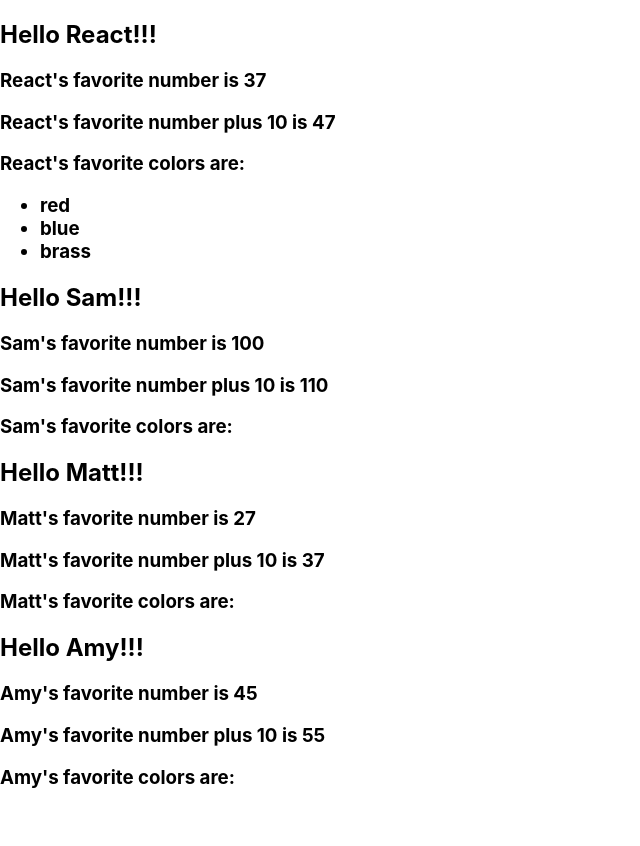
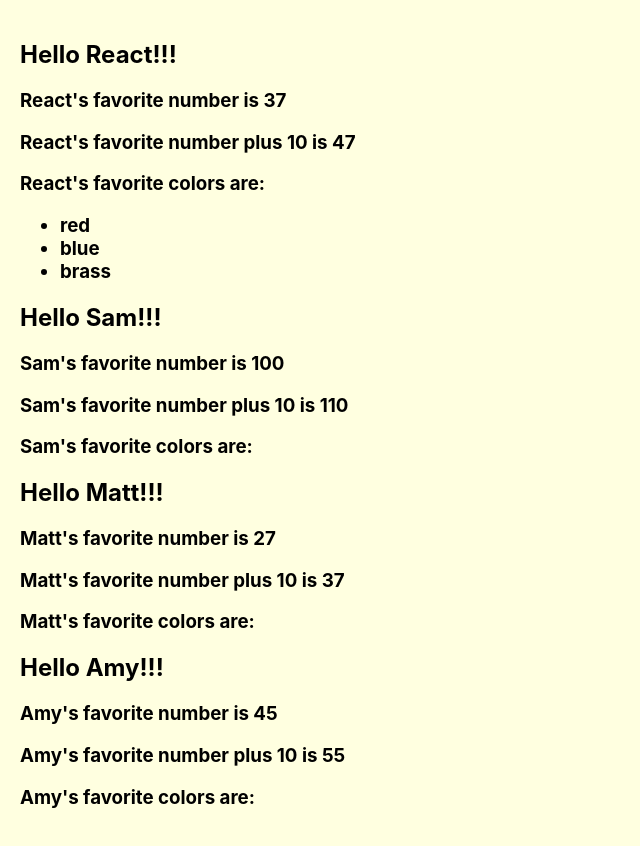
Before and after one commit to PaugelS20/week5app, a React (Create React App) app: page / in a window 1280 px wide. Shown: the whole page, without its empty margins (0-640 px from the left). Before the commit the page ends 807 px from the top, so only its background shows below. Built offline with nearby package versions, Linux system fonts and the light colour scheme.

Commit message:
added date time
To change color depending on the time if devisable by 2

```diff
--- a/src/App.js
+++ b/src/App.js
@@ -2,13 +2,19 @@
 import { Greeting } from './Greeting';
 
 const App = () => {
+  const styles = {
+    container: {
+      padding: 20,
+      backgroundColor: new Date().getSeconds() % 2 == 0 ? "lightyellow" : "blue"
+    }
+  }
   return (
-  <>
+  <div style={styles.container}>
       <Greeting name="React" favoriteNumber={37} favoriteColors={["red","blue","brass"]}/>
       <Greeting name="Sam" favoriteNumber={100}/>
       <Greeting name="Matt" favoriteNumber={27}/>
       <Greeting name="Amy" favoriteNumber={45}/>
-  </>
+  </div>
 
   );
 }
```
